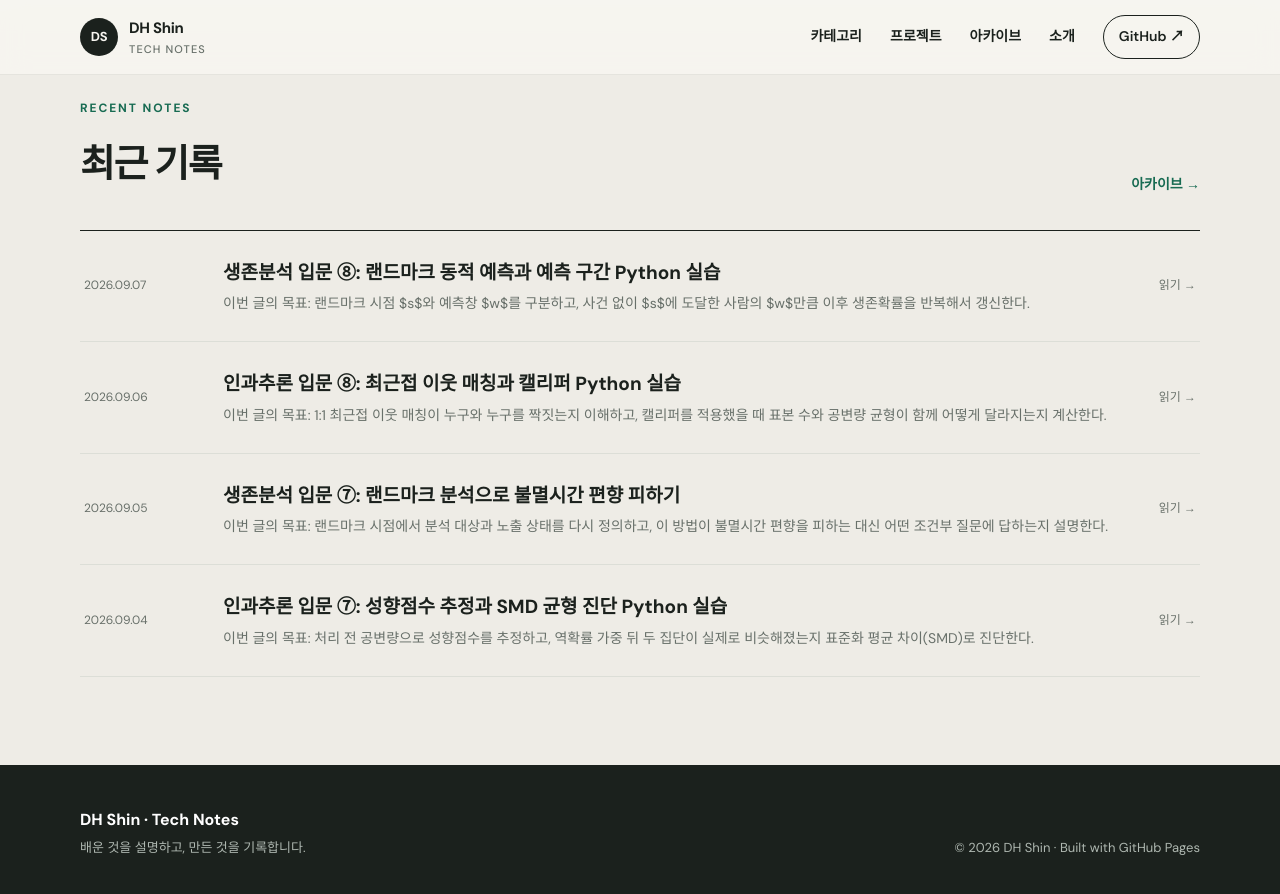
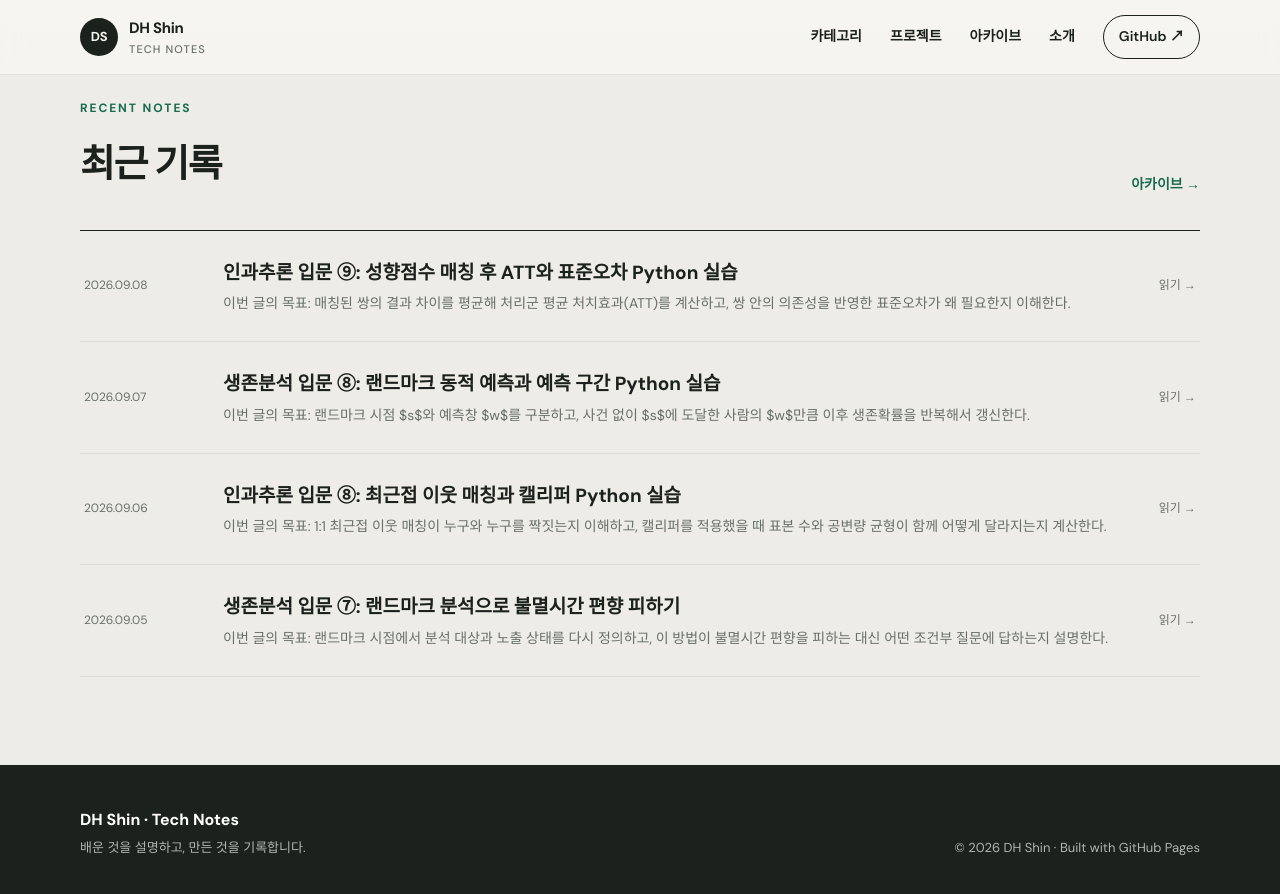
Before and after one commit to dhshin96/dhshin96.github.io, a Jekyll site: the page built from index.html, in a window 1280 px wide and 900 px high, scrolled down 1354 px. Shown: the top 894 px of the window. Built offline with Jekyll 4.4.1, drawn with Linux system fonts in a browser that asks for light colours; some of the changed lines change nothing that is shown.

Commit message:
Add matching ATT standard error lesson

````diff
--- a/_posts/2026-09-06-causal-nearest-neighbor-caliper.md
+++ b/_posts/2026-09-06-causal-nearest-neighbor-caliper.md
@@ -145,7 +145,7 @@ for label, caliper in [("캘리퍼 없음", None), ("캘리퍼 0.05", 0.05)]:
 
 ## 다음 글
 
-다음 글에서는 매칭된 쌍에서 결과 차이를 계산해 **처리군 평균 처치효과(ATT)**를 추정하고, 매칭 뒤 표준오차를 어떻게 생각해야 하는지 배운다.
+다음 글인 [인과추론 입문 ⑨: 성향점수 매칭 후 ATT와 표준오차]({{ '/posts/causal-matching-att-standard-error/' | relative_url }})에서는 매칭된 쌍의 결과 차이로 처리군 평균 처치효과를 구하고, 짝의 의존성을 표준오차에 반영하는 법을 배운다.
 
 ## 참고 자료
 
--- /dev/null
+++ b/_posts/2026-09-08-causal-matching-att-standard-error.md
@@ -0,0 +1,157 @@
+---
+title: "인과추론 입문 ⑨: 성향점수 매칭 후 ATT와 표준오차 Python 실습"
+date: 2026-09-08 09:00:00 +0900
+categories: [기반 지식, 학습과 모델링]
+tags: [인과추론, 성향점수매칭, ATT, 매칭쌍, 표준오차, Python]
+description: "매칭된 다섯 쌍의 결과 차이로 처리군 평균 처치효과를 구합니다. 쌍 안의 의존성을 보존한 표준오차가 단순한 두 집단 계산과 왜 다른지 재현합니다."
+reading_time: 12
+series: "처음 시작하는 인과추론"
+level: "입문"
+math: true
+---
+
+> **이번 글의 목표:** 매칭된 쌍의 결과 차이를 평균해 처리군 평균 처치효과(ATT)를 계산하고, 쌍 안의 의존성을 반영한 표준오차가 왜 필요한지 이해한다.
+
+먼저 다섯 쌍의 결과 차이를 계산하면 **6, 4, 8, 5, 7점**이고 평균 ATT는 **6.0점**이다. 이 차이들의 표준오차는 **0.71점**이다. 같은 열 명을 서로 무관한 처리군과 대조군으로 계산하면 표준오차는 **3.74점**이 된다. 매칭으로 만든 짝을 효과 추정 단계에서 잊으면 자료의 구조와 맞지 않는 불확실성을 계산하게 된다.
+
+앞 글의 [최근접 이웃 매칭과 캘리퍼 실습]({{ '/posts/causal-nearest-neighbor-caliper/' | relative_url }})에서는 결과를 보기 전에 비교 가능한 다섯 쌍을 만들었다. 이번에는 그 설계를 고정한 뒤 결과를 열어, “누구의 효과를 추정하는가”와 “짝을 어떻게 계산에 남기는가”에 집중한다.
+
+## 1. ATT는 처리받은 사람에게 묻는 평균 효과다
+
+처리 여부를 $A$, 잠재결과를 $Y(1)$과 $Y(0)$이라고 하자. 처리군 평균 처치효과는 다음과 같다.
+
+$$
+\mathrm{ATT}=E\{Y(1)-Y(0)\mid A=1\}
+$$
+
+처리받은 사람에게 실제로 관측되는 값은 $Y(1)$이다. 같은 사람이 처리받지 않았을 때의 $Y(0)$은 관측할 수 없으므로, 처리 전 특성이 비슷한 대조 대상을 짝지어 대신 사용한다. 처리 대상 $i$의 짝을 $j(i)$라고 쓰면 1:1 매칭 추정량은 다음처럼 표현할 수 있다.
+
+$$
+\widehat{\mathrm{ATT}}
+=\frac{1}{n_T}\sum_{i:A_i=1}
+\left(Y_i-Y_{j(i)}\right)
+$$
+
+여기서 $n_T$는 매칭에 남은 처리 대상 수다. 각 처리 대상의 관측 결과에서 짝이 된 대조 대상의 결과를 뺀 뒤 그 차이를 평균한다. 캘리퍼 때문에 처리 대상 일부가 제외됐다면 이 값은 원래 처리군 전체보다 **매칭에 남은 처리군**의 효과에 가깝다. 따라서 효과 숫자와 함께 몇 명이 제외됐는지 보고해야 한다.
+
+## 2. 작은 손계산: 다섯 차이의 평균은 6점이다
+
+결과 점수가 클수록 좋다고 하자. 앞 글에서 캘리퍼를 통과한 다섯 쌍에 다음 결과가 관측되었다.
+
+| 쌍 | 처리군 결과 | 대조군 결과 | 쌍별 차이 $D_i$ |
+| ---: | ---: | ---: | ---: |
+| 1 | 82 | 76 | 6 |
+| 2 | 74 | 70 | 4 |
+| 3 | 91 | 83 | 8 |
+| 4 | 78 | 73 | 5 |
+| 5 | 86 | 79 | 7 |
+
+ATT는 쌍별 차이의 평균이다.
+
+$$
+\bar D=\frac{6+4+8+5+7}{5}=6.0
+$$
+
+해석은 “매칭에 남은 처리 대상은 비슷한 대조 대상보다 결과가 평균 6점 높았다”이다. 관찰자료에서 이를 인과효과로 해석하려면 매칭에 사용한 변수로 조건화했을 때 미측정 교란이 없고, 서로의 처리에 영향을 주지 않으며, 실제 처리가 정의한 처리와 일치한다는 가정이 추가로 필요하다. 매칭은 관측 공변량의 비교 가능성을 높일 뿐 이 가정들을 증명하지 않는다.
+
+## 3. 표준오차의 단위도 ‘쌍’이어야 한다
+
+같은 쌍의 두 사람은 처리 전 특성이 비슷하도록 골랐으므로 서로 독립인 임의의 두 관측치가 아니다. 한 쌍을 하나의 분석 단위로 보고 $D_i$의 표본 표준편차 $s_D$를 구하면, 평균 차이의 표준오차는 다음과 같다.
+
+$$
+\mathrm{SE}(\bar D)=\frac{s_D}{\sqrt{n_T}}
+$$
+
+다섯 차이의 평균은 6이고, 제곱편차 합은 $0^2+(-2)^2+2^2+(-1)^2+1^2=10$이다. 따라서
+
+$$
+s_D=\sqrt{\frac{10}{5-1}}=1.58,
+\qquad
+\mathrm{SE}(\bar D)=\frac{1.58}{\sqrt5}=0.71
+$$
+
+이다. 처리군과 대조군을 독립 표본처럼 분리해 각 집단 분산을 더하면 쌍 안에서 함께 움직이는 부분을 활용하지 못한다. 이 자료에서는 그 계산이 3.74로 훨씬 크다. 항상 어느 쪽이 더 크다고 일반화할 수는 없지만, 핵심은 매칭이 만든 의존 구조에 맞는 분산 계산을 사용해야 한다는 점이다.
+
+<figure class="study-figure">
+  <img src="{{ '/assets/images/causal-inference/matching-att-standard-error.svg' | relative_url }}" alt="다섯 매칭 쌍에서 처리군 결과와 대조군 결과를 빼 6, 4, 8, 5, 7의 쌍별 차이를 만들고, 평균 ATT 6.0과 쌍 기준 표준오차 0.71을 계산하는 흐름도">
+  <figcaption>그림 1. 매칭 쌍마다 결과 차이를 만든 뒤 평균과 변동을 계산하면 짝 구조가 효과와 표준오차에 함께 남는다.</figcaption>
+</figure>
+
+이 단순 공식은 복원 없는 1:1 쌍매칭과 연속형 결과를 이해하기 위한 출발점이다. 실제 분석에서 대조 대상을 여러 번 재사용하거나 한 처리 대상에 여러 대조 대상을 붙이면 관측치의 가중치와 의존성이 달라진다. 일반적인 매칭 후 결과모형에서는 매칭 가중치를 적용하고 쌍 또는 층을 군집으로 둔 군집-강건 표준오차가 널리 권고된다.
+
+[성향점수 추정과 SMD 균형 진단]({{ '/posts/causal-propensity-score-smd-balance/' | relative_url }})을 먼저 통과해야 하는 이유도 여기에 있다. 균형이 나쁜 매칭 자료에서 표준오차만 정교하게 계산해도 교란편향은 고쳐지지 않는다. 균형 진단은 편향을 점검하고, 표준오차는 표본 변동을 나타내므로 서로 대신할 수 없다.
+
+## 4. Python 실습: 쌍별 차이로 ATT와 SE 계산하기
+
+아래 코드는 표준 라이브러리만 사용한다. `zip`으로 짝을 유지한 채 차이를 만들고, 그 차이의 표본 표준편차로 표준오차를 계산한다. 비교를 위해 짝을 무시한 독립 두 집단 공식도 함께 출력한다.
+
+```python
+from math import sqrt
+from statistics import mean, stdev
+
+treated = [82, 74, 91, 78, 86]
+control = [76, 70, 83, 73, 79]
+
+pair_differences = [y1 - y0 for y1, y0 in zip(treated, control)]
+n_pairs = len(pair_differences)
+att = mean(pair_differences)
+paired_se = stdev(pair_differences) / sqrt(n_pairs)
+independent_se = sqrt(
+    stdev(treated) ** 2 / len(treated)
+    + stdev(control) ** 2 / len(control)
+)
+
+print(f"쌍별 차이: {pair_differences}")
+print(f"ATT: {att:.2f}")
+print(f"쌍 기준 SE: {paired_se:.2f}")
+print(f"짝을 무시한 독립 표본 SE: {independent_se:.2f}")
+```
+
+실행 결과는 다음과 같다.
+
+```text
+쌍별 차이: [6, 4, 8, 5, 7]
+ATT: 6.00
+쌍 기준 SE: 0.71
+짝을 무시한 독립 표본 SE: 3.74
+```
+
+### 결과 해석
+
+ATT 6.00은 효과의 크기이고 SE 0.71은 같은 설계로 표본을 반복해 얻을 추정량의 변동을 가늠하는 값이다. SE가 작다고 미측정 교란이 작다는 뜻은 아니며, ATT가 6이라고 모든 처리 대상의 개인 효과가 6이라는 뜻도 아니다.
+
+또 하나의 주의점은 “일반 부트스트랩을 돌리면 언제나 해결된다”가 아니라는 사실이다. 고정된 수의 최근접 이웃을 쓰는 매칭 추정량에서는 관측치를 단순 복원추출하는 표준 부트스트랩이 일반적으로 타당하지 않을 수 있다. 사용한 매칭 방식에 맞는 해석적 분산, 군집-강건 방법, 검증된 재표집 절차 중 무엇을 쓸지 분석 전에 정해야 한다.
+
+[양의 확률성과 겹침 부족 설명]({{ '/posts/causal-positivity-overlap/' | relative_url }})처럼, 추론 전에 목표 집단도 다시 확인한다. 좋은 짝이 없어 제외된 처리 대상에게까지 이번 ATT를 자동으로 확장할 수는 없다.
+
+## 5. 직접 바꿔 보는 연습
+
+### 연습 1: 쌍 하나의 차이 바꾸기
+
+마지막 대조군 결과를 79에서 84로 바꾼다. ATT와 쌍 기준 SE가 각각 어떻게 변하는지 계산하고, 평균과 불확실성이 서로 다른 정보를 주는 이유를 적는다.
+
+### 연습 2: 짝 순서 깨뜨리기
+
+`control`의 순서를 뒤집어 실행한다. 두 집단 평균은 그대로인데 쌍별 차이의 표준편차가 달라지는지 확인한다. 매칭 식별자를 보존해야 하는 이유를 설명한다.
+
+### 연습 3: 제외된 처리 대상 기록하기
+
+원래 처리 대상이 6명이었지만 캘리퍼로 1명이 제외됐다고 가정한다. 결과표에 원표본 수, 매칭 쌍 수, 제외 수, 목표 효과를 한 줄씩 기록한다.
+
+## 6. 이번 글에서 꼭 기억할 다섯 문장
+
+1. ATT는 실제 처리받은 사람에게서 평균 처치효과를 묻는다.
+2. 1:1 매칭 ATT는 처리군 결과와 짝 대조군 결과의 차이를 평균해 구한다.
+3. 캘리퍼로 처리 대상이 제외되면 효과의 적용 대상도 달라질 수 있다.
+4. 표준오차는 쌍이나 층처럼 매칭이 만든 의존 구조를 반영해야 한다.
+5. 정교한 표준오차도 나쁜 공변량 균형이나 미측정 교란을 해결하지 못한다.
+
+## 다음 글
+
+다음 글에서는 한 대조 대상을 여러 번 쓰는 **복원 매칭**과 1:k 매칭에서 매칭 가중치를 계산하고, 같은 대조 대상의 반복 사용을 결과 분석에 반영하는 법을 배운다.
+
+## 참고 자료
+
+- Noah Greifer, [*Estimating Effects After Matching*](https://stat.ethz.ch/CRAN/web/packages/MatchIt/vignettes/estimating-effects.html), 목표 효과 선택과 매칭 가중치, 쌍·층을 반영한 표준오차를 설명하는 MatchIt 공식 문서다.
+- Alberto Abadie, Guido W. Imbens (2008), [*On the Failure of the Bootstrap for Matching Estimators*](https://doi.org/10.3982/ECTA6474), 고정된 최근접 매칭 추정량에서 표준 부트스트랩이 일반적으로 타당하지 않을 수 있음을 보인다.
+- Alberto Abadie, Guido W. Imbens (2011), [*Bias-Corrected Matching Estimators for Average Treatment Effects*](https://doi.org/10.1198/jbes.2009.07333), 최근접 매칭의 편향 보정과 큰 표본 성질을 다룬다.
````
Also changed, not shown: assets/images/causal-inference/matching-att-standard-error.svg (added).
